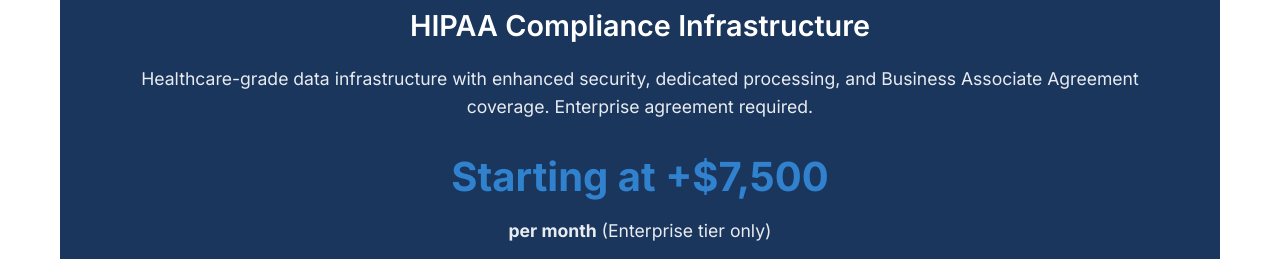
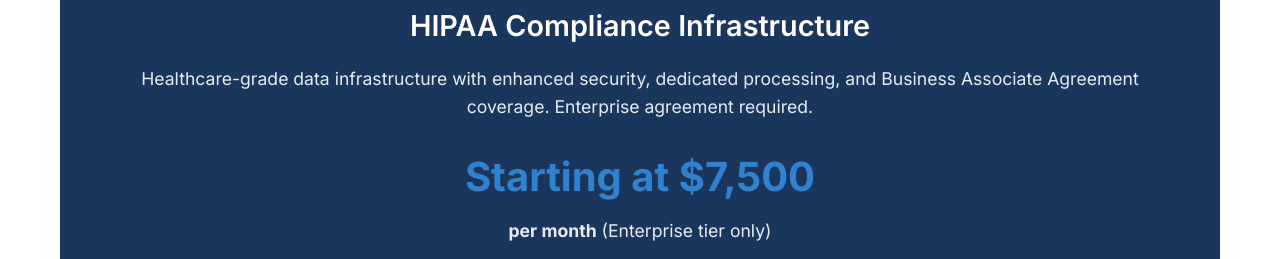
Before and after one commit to Evothesis/evothesis, a plain HTML site: page pricing.html in a window 1280 px wide. Shown: the part 2137-2396 px from the top of the page. Drawn offline with Linux system fonts and the light colour scheme.

Commit message:
Updated hipaa pricing

```diff
--- a/pricing.html
+++ b/pricing.html
@@ -510,7 +510,7 @@
                 <div class="hipaa-section">
                     <h3>HIPAA Compliance Infrastructure</h3>
                     <p>Healthcare-grade data infrastructure with enhanced security, dedicated processing, and Business Associate Agreement coverage. Enterprise agreement required.</p>
-                    <div class="hipaa-price">Starting at +$7,500</div>
+                    <div class="hipaa-price">Starting at $7,500</div>
                     <p><strong>per month</strong> (Enterprise tier only)</p>
 
                     <div class="hipaa-features">
```
Also changed, not shown: index.html (+1 -1 lines), 1 other file.
